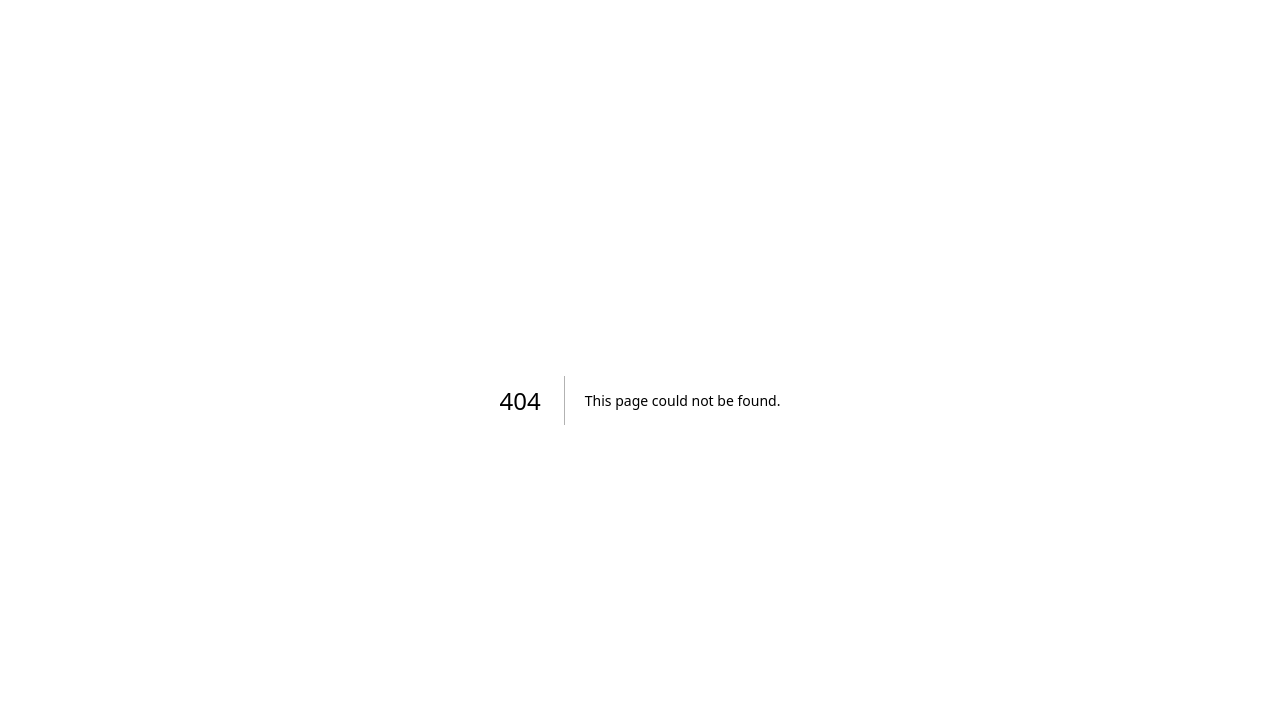
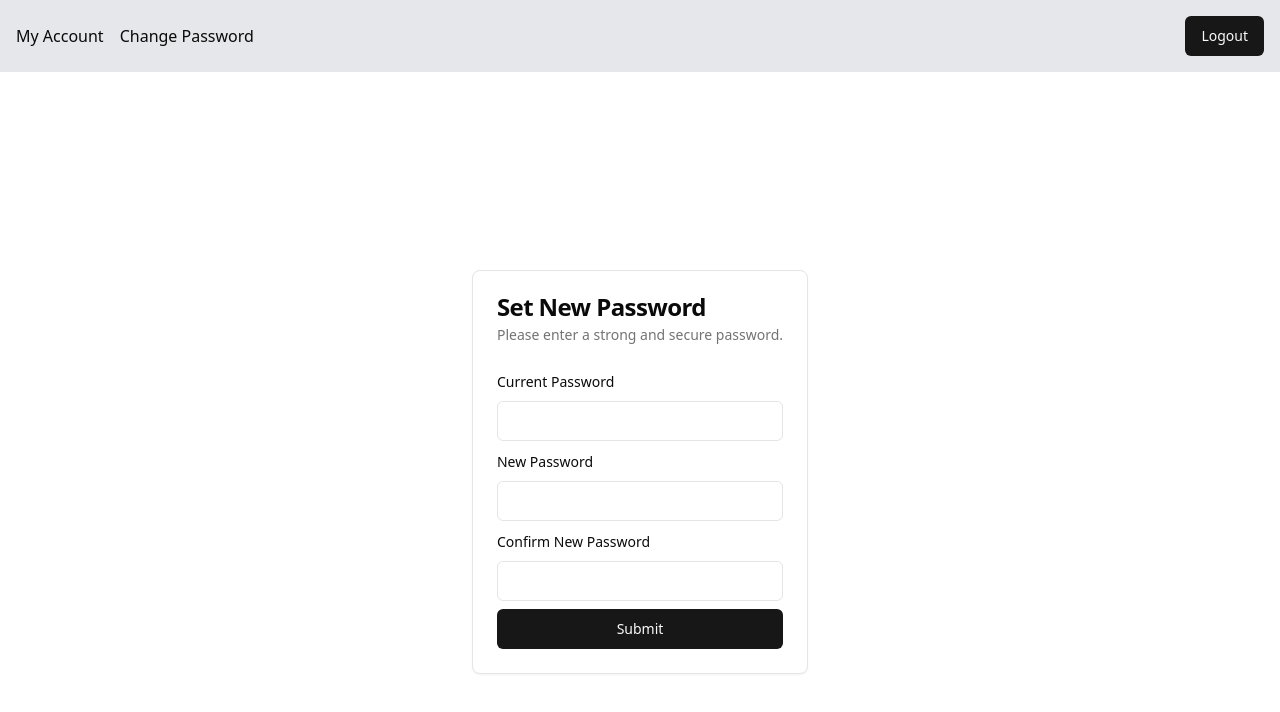
Before and after one commit to dev-shahed/next-auth-masterclass, a Next.js app: page /change-password in a window 1280 px wide. Before the commit this address had no page. Shown: the top 712 px of the page. Built offline with nearby package versions, Linux system fonts and the light colour scheme; no server answers; sample sign-in values are in the browser's storage.

Commit message:
feat: reset password functionality done

```diff
--- a/app/(auth)/login/action.ts
+++ b/app/(auth)/login/action.ts
@@ -11,7 +11,10 @@ export const loginWithCredentials = async (data: formTypes) => {
   });
 
   if (!loginUserValidation.success) {
-    return handleError({ name: "ValidationError" });
+    return handleError({
+      name: "ValidationError",
+      message: loginUserValidation.error.issues[0]?.message,
+    });
   }
 
   try {
--- a/app/(auth)/register/action.ts
+++ b/app/(auth)/register/action.ts
@@ -18,7 +18,10 @@ export const registerUser = async (data: formTypes) => {
   });
 
   if (!newUserValidation.success) {
-    return handleError({ name: "ValidationError" });
+    return handleError({
+      name: "ValidationError",
+      message: newUserValidation.error.issues[0]?.message,
+    });
   }
 
   // Hash the password
--- a/app/(auth)/schema.ts
+++ b/app/(auth)/schema.ts
@@ -40,3 +40,17 @@ export type formTypes = {
   password: string;
   passwordConfirm?: string;
 };
+
+// Change password form...
+export const changePasswordSchema = z
+  .object({
+    currentPassword: passwordSchema,
+  })
+  .and(passwordMatchSchema);
+
+// types of change password form fields...
+export type ChangePasswordFormTypes = {
+  currentPassword: string;
+  password: string;
+  passwordConfirm: string;
+};
--- /dev/null
+++ b/app/(logged-in)/change-password/action.ts
@@ -0,0 +1,71 @@
+"use server";
+
+import {
+  ChangePasswordFormTypes,
+  changePasswordSchema,
+} from "@/app/(auth)/schema";
+import { auth } from "@/auth";
+import { db } from "@/db/drizzle";
+import { usersTable } from "@/db/schema";
+import { handleError } from "@/lib/handleError";
+import { compare, hash } from "bcryptjs";
+import { eq } from "drizzle-orm";
+
+export const changePassword = async (data: ChangePasswordFormTypes) => {
+  const { currentPassword, password, passwordConfirm } = data || {};
+  const session = await auth();
+  const loggedInUser = session?.user || {};
+  // validate the input data on change password form..
+  const formValidation = changePasswordSchema.safeParse({
+    currentPassword,
+    password,
+    passwordConfirm,
+  });
+
+  if (!formValidation.success) {
+    return handleError({
+      name: "ValidationError",
+      message: formValidation.error.issues[0]?.message,
+    });
+  }
+
+  const [user] = await db
+    .select()
+    .from(usersTable)
+    .where(eq(usersTable.id, parseInt(loggedInUser.id!)));
+
+  if (!user) {
+    return {
+      error: true,
+      message: "user not found",
+    };
+  }
+
+  const passwordMatch = await compare(currentPassword, user.password!);
+
+  if (!passwordMatch) {
+    return {
+      error: true,
+      message: "Current password is incorrect",
+    };
+  }
+
+  // save new password with hashed
+  const hashNewPassword = await hash(password, 10);
+
+  try {
+    await db
+      .update(usersTable)
+      .set({ password: hashNewPassword })
+      .where(eq(usersTable.id, parseInt(loggedInUser.id!)));
+    return {
+      error: false,
+      message: "Password updated successfully!",
+    };
+  } catch (error) {
+    return {
+      error: true,
+      message: error,
+    };
+  }
+};
--- /dev/null
+++ b/app/(logged-in)/change-password/index.tsx
@@ -0,0 +1,112 @@
+"use client";
+
+import { changePasswordSchema } from "@/app/(auth)/schema";
+import { Button } from "@/components/ui/button";
+import {
+  Form,
+  FormControl,
+  FormField,
+  FormItem,
+  FormLabel,
+  FormMessage,
+} from "@/components/ui/form";
+import { Input } from "@/components/ui/input";
+import { zodResolver } from "@hookform/resolvers/zod";
+import React from "react";
+import { useForm } from "react-hook-form";
+import { z } from "zod";
+import { changePassword } from "./action";
+import { showToast } from "@/components/ui/showtoast";
+import { useToast } from "@/hooks/use-toast";
+import { useRouter } from "next/navigation";
+
+export default function FormElement() {
+  const toast = useToast();
+  const router = useRouter();
+  const form = useForm<z.infer<typeof changePasswordSchema>>({
+    resolver: zodResolver(changePasswordSchema),
+    defaultValues: {
+      currentPassword: "",
+      password: "",
+      passwordConfirm: "",
+    },
+  });
+
+  const handleFormSubmit = async (
+    data: z.infer<typeof changePasswordSchema>
+  ) => {
+    const inputValue = {
+      currentPassword: data.currentPassword,
+      password: data.password,
+      passwordConfirm: data.passwordConfirm,
+    };
+    const response = await changePassword(inputValue);
+    if (!response.error) {
+      showToast(
+        toast,
+        { ...response, message: String(response.message) },
+        "success"
+      );
+      router.push("/my-account");
+    } else {
+      form.setError("root", {
+        message: response.message as string,
+      });
+    }
+  };
+
+  return (
+    <Form {...form}>
+      <form onSubmit={form.handleSubmit(handleFormSubmit)}>
+        <fieldset
+          disabled={form.formState.isSubmitting}
+          className="flex flex-col gap-2"
+        >
+          <FormField
+            control={form.control}
+            name="currentPassword"
+            render={({ field }) => (
+              <FormItem>
+                <FormLabel>Current Password</FormLabel>
+                <FormControl>
+                  <Input {...field} type="password" />
+                </FormControl>
+                <FormMessage />
+              </FormItem>
+            )}
+          />
+          <FormField
+            control={form.control}
+            name="password"
+            render={({ field }) => (
+              <FormItem>
+                <FormLabel>New Password</FormLabel>
+                <FormControl>
+                  <Input {...field} type="password" />
+                </FormControl>
+                <FormMessage />
+              </FormItem>
+            )}
+          />
+          <FormField
+            control={form.control}
+            name="passwordConfirm"
+            render={({ field }) => (
+              <FormItem>
+                <FormLabel>Confirm New Password</FormLabel>
+                <FormControl>
+                  <Input {...field} type="password" />
+                </FormControl>
+                <FormMessage />
+              </FormItem>
+            )}
+          />
+          {!!form.formState.errors.root?.message && (
+            <FormMessage>{form.formState.errors.root.message}</FormMessage>
+          )}
+          <Button type="submit">Submit</Button>
+        </fieldset>
+      </form>
+    </Form>
+  );
+}
--- /dev/null
+++ b/app/(logged-in)/change-password/page.tsx
@@ -0,0 +1,27 @@
+import {
+  Card,
+  CardContent,
+  CardDescription,
+  CardHeader,
+  CardTitle,
+} from "@/components/ui/card";
+import React from "react";
+import FormElement from ".";
+
+export default function ChangePassword() {
+  return (
+    <main className="flex justify-center items-center min-h-screen">
+      <Card>
+        <CardHeader>
+          <CardTitle>Set New Password</CardTitle>
+          <CardDescription>
+            Please enter a strong and secure password.
+          </CardDescription>
+        </CardHeader>
+        <CardContent>
+          <FormElement />
+        </CardContent>
+      </Card>
+    </main>
+  );
+}
--- a/app/(logged-in)/my-account/page.tsx
+++ b/app/(logged-in)/my-account/page.tsx
@@ -30,6 +30,7 @@ export default async function MyAccount() {
           <CardDescription>{user.email}</CardDescription>
         </CardHeader>
         <CardContent>
+        <pre>{JSON.stringify(session, null, 2)}</pre>
           <LogoutBtn />
         </CardContent>
       </Card>
--- a/auth.ts
+++ b/auth.ts
@@ -6,11 +6,24 @@ import { eq } from "drizzle-orm";
 import { compare } from "bcryptjs";
 
 export const { handlers, signIn, signOut, auth } = NextAuth({
+  callbacks: {
+    jwt({ token, user }) {
+      if (user) {
+        token.id = user.id;
+      }
+      return token;
+    },
+    session({ session, token }) {
+      session.user.id = token.id as string;
+      return session;
+    },
+  },
   providers: [
     Credentials({
       credentials: {
         email: {},
         password: {},
+        token: {},
       },
       async authorize(credentials) {
         const [user] = await db
@@ -19,14 +32,14 @@ export const { handlers, signIn, signOut, auth } = NextAuth({
           .where(eq(usersTable.email, credentials.email as string));
 
         if (!user) {
-          throw new Error("incorrect Credentials..");
+          throw new Error("Incorrect credentials");
         } else {
           const passwordCorrect = await compare(
             credentials.password as string,
             user.password!
           );
           if (!passwordCorrect) {
-            throw new Error("incorrect Credentials..");
+            throw new Error("Incorrect credentials");
           }
         }
 
--- a/lib/handleError.tsx
+++ b/lib/handleError.tsx
@@ -14,7 +14,7 @@ export const handleError = (error: { code?: string; name?: string; message?: str
   }
 
   // Map common PostgreSQL error codes
-  switch (error.code) {
+  switch (error.code || error.name) {
     case "23505": // Duplicate key violation
       return {
         error: true,
```
